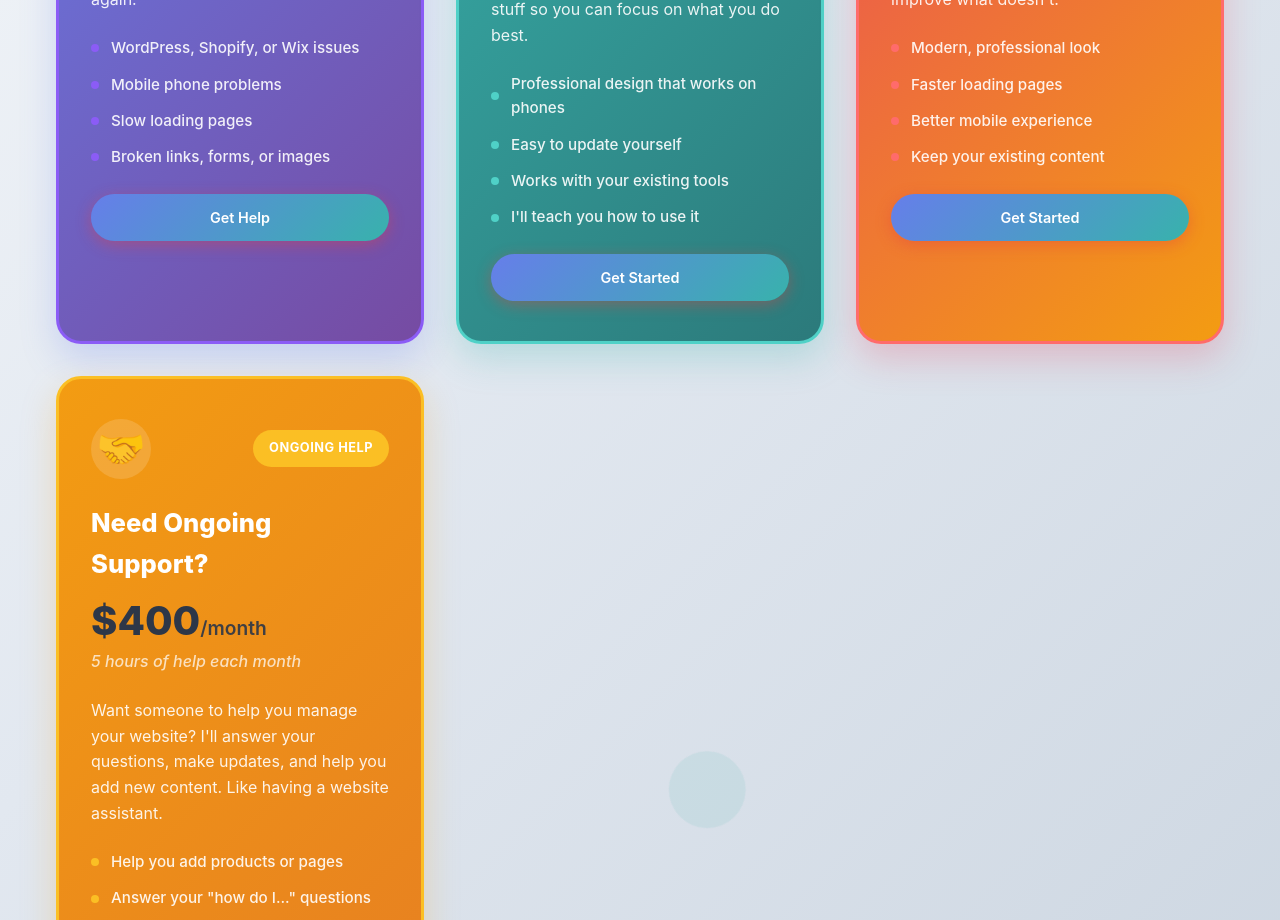
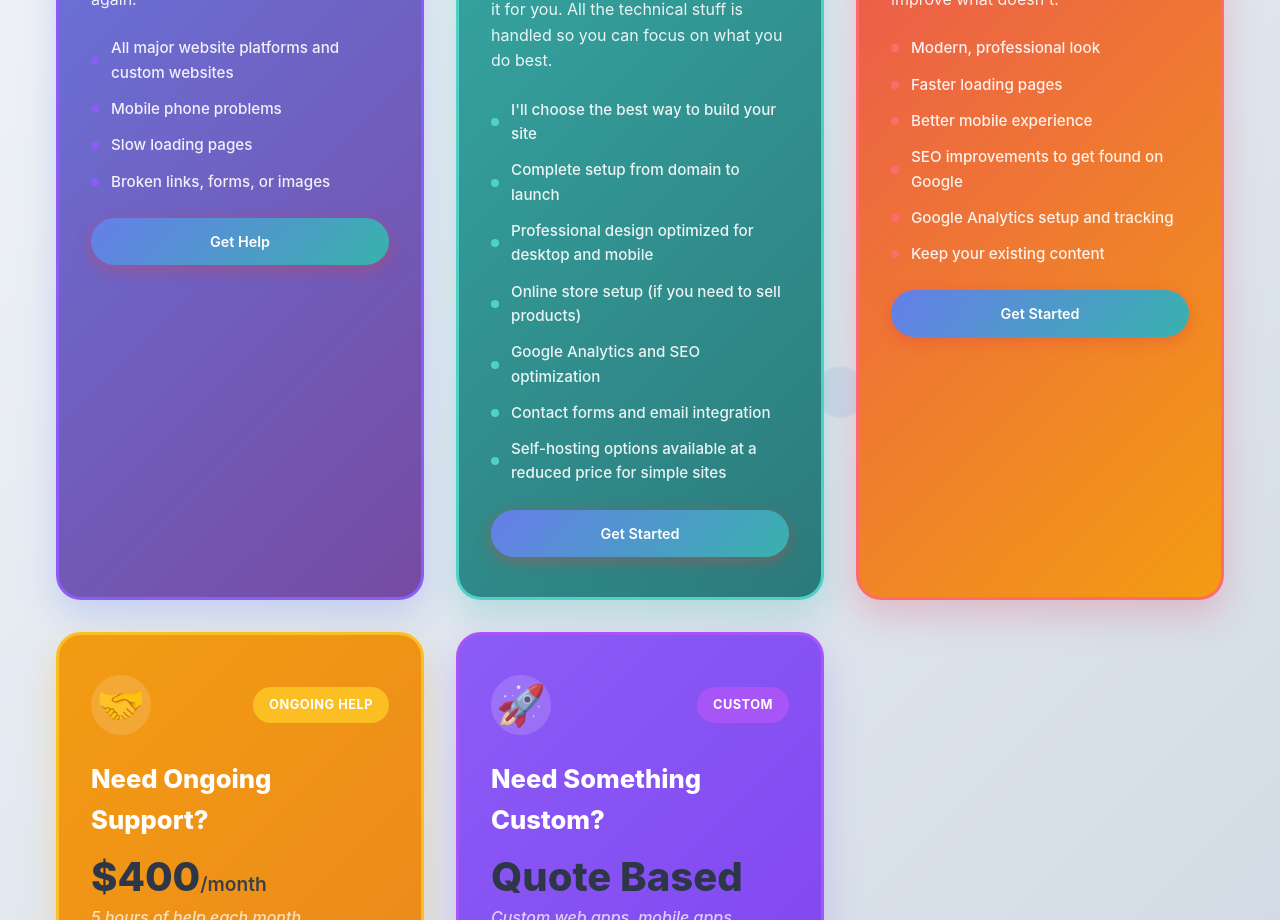
Before and after one commit to mriansabado/mauna-digital-website, a React (Vite) app: page / in a window 1280 px wide. Shown: the part 1880-2800 px from the top of the page. Built offline with nearby package versions, Linux system fonts and the light colour scheme.

Commit message:
updating services and rates

```diff
--- a/src/App.css
+++ b/src/App.css
@@ -1192,6 +1192,45 @@ section {
   font-size: 1rem;
 }
 
+.service-card-purple {
+  background: linear-gradient(135deg, #8b5cf6 0%, #7c3aed 100%);
+  border: 3px solid #a855f7;
+  box-shadow: 0 15px 35px rgba(139, 92, 246, 0.25);
+}
+
+.service-card-purple .service-icon-wrapper {
+  background: rgba(255, 255, 255, 0.15);
+  border-radius: 50%;
+  padding: 1rem;
+  display: flex;
+  align-items: center;
+  justify-content: center;
+  width: 60px;
+  height: 60px;
+}
+
+.service-card-purple .service-badge {
+  background: #a855f7;
+  color: white;
+  padding: 0.5rem 1rem;
+  border-radius: 20px;
+  font-size: 0.8rem;
+  font-weight: 700;
+  text-transform: uppercase;
+  letter-spacing: 0.5px;
+}
+
+.service-card-purple h3 {
+  color: white;
+  font-size: 1.6rem;
+  font-weight: 800;
+}
+
+.service-card-purple p {
+  color: rgba(255, 255, 255, 0.9);
+  font-size: 1rem;
+}
+
 /* Feature Items with Dots */
 .service-features {
   display: flex;
@@ -1230,6 +1269,10 @@ section {
   background: #fbbf24;
 }
 
+.service-card-purple .feature-dot {
+  background: #a855f7;
+}
+
 .service-card-electric-blue .feature-item span {
   color: rgba(255, 255, 255, 0.9);
 }
@@ -1243,6 +1286,10 @@ section {
 }
 
 .service-card-electric-yellow .feature-item span {
+  color: rgba(255, 255, 255, 0.9);
+}
+
+.service-card-purple .feature-item span {
   color: rgba(255, 255, 255, 0.9);
 }
 
--- a/src/App.tsx
+++ b/src/App.tsx
@@ -38,7 +38,7 @@ function App() {
               </h1>
               <p className="hero-description">
                 Whether your site needs fixing, updating, or you're ready for something new -
-                I've got you covered. <span className="service-pill">Web development</span> <span className="service-pill">Cloud solutions</span> <span className="service-pill">Mobile & desktop design</span> <span className="service-pill">Performance optimization</span>.
+                I've got you covered. <span className="service-pill">Web development</span> <span className="service-pill">SEO optimization</span> <span className="service-pill">Mobile & desktop design</span> <span className="service-pill">Performance optimization</span>.
                 Let's scale the mountain of digital success together. Fair prices, honest work, and friendly service.
               </p>
               <div className="hero-cta">
@@ -195,7 +195,7 @@ function App() {
           <div className="service-features">
             <div className="feature-item">
               <div className="feature-dot"></div>
-              <span>WordPress, Shopify, or Wix issues</span>
+              <span>All major website platforms and custom websites</span>
             </div>
             <div className="feature-item">
               <div className="feature-dot"></div>
@@ -224,24 +224,36 @@ function App() {
         <div className="service-content">
           <h3>Need a New Website?</h3>
           <div className="service-price">$1,800</div>
-          <p className="service-price-detail">Complete website in 2-3 weeks</p>
-          <p>Starting from scratch? I'll build you a professional website that works for your business. It'll look trustworthy, work on all devices, and help you get found online. I'll handle all the technical stuff so you can focus on what you do best.</p>
+          <p className="service-price-detail">Complete website in 2-3 weeks • Domain not included</p>
+          <p>Starting from scratch? I'll build you a professional website that works for your business. I'll listen to what you need and choose the best way to build it for you. All the technical stuff is handled so you can focus on what you do best.</p>
           <div className="service-features">
             <div className="feature-item">
               <div className="feature-dot"></div>
-              <span>Professional design that works on phones</span>
+              <span>I'll choose the best way to build your site</span>
             </div>
             <div className="feature-item">
               <div className="feature-dot"></div>
-              <span>Easy to update yourself</span>
+              <span>Complete setup from domain to launch</span>
             </div>
             <div className="feature-item">
               <div className="feature-dot"></div>
-              <span>Works with your existing tools</span>
+              <span>Professional design optimized for desktop and mobile</span>
             </div>
             <div className="feature-item">
               <div className="feature-dot"></div>
-              <span>I'll teach you how to use it</span>
+              <span>Online store setup (if you need to sell products)</span>
+            </div>
+            <div className="feature-item">
+              <div className="feature-dot"></div>
+              <span>Google Analytics and SEO optimization</span>
+            </div>
+            <div className="feature-item">
+              <div className="feature-dot"></div>
+              <span>Contact forms and email integration</span>
+            </div>
+            <div className="feature-item">
+              <div className="feature-dot"></div>
+              <span>Self-hosting options available at a reduced price for simple sites</span>
             </div>
           </div>
           <a href="#contact" className="btn btn-primary service-btn">Get Started</a>
@@ -275,6 +287,14 @@ function App() {
             </div>
             <div className="feature-item">
               <div className="feature-dot"></div>
+              <span>SEO improvements to get found on Google</span>
+            </div>
+            <div className="feature-item">
+              <div className="feature-dot"></div>
+              <span>Google Analytics setup and tracking</span>
+            </div>
+            <div className="feature-item">
+              <div className="feature-dot"></div>
               <span>Keep your existing content</span>
             </div>
           </div>
@@ -293,8 +313,12 @@ function App() {
           <h3>Need Ongoing Support?</h3>
           <div className="service-price">$400<span>/month</span></div>
           <p className="service-price-detail">5 hours of help each month</p>
-          <p>Want someone to help you manage your website? I'll answer your questions, make updates, and help you add new content. Like having a website assistant.</p>
+          <p>Want someone to help you manage your website and get found on Google? I'll answer your questions, make updates, help you add new content, and work on improving your search rankings. Like having a website assistant who also handles your SEO.</p>
           <div className="service-features">
+            <div className="feature-item">
+              <div className="feature-dot"></div>
+              <span>Monthly SEO improvements to get found on Google</span>
+            </div>
             <div className="feature-item">
               <div className="feature-dot"></div>
               <span>Help you add products or pages</span>
@@ -313,6 +337,40 @@ function App() {
             </div>
           </div>
           <a href="#contact" className="btn btn-primary service-btn">Get Started</a>
+        </div>
+      </div>
+
+      <div className="service-card service-card-purple">
+        <div className="service-card-header">
+          <div className="service-icon-wrapper">
+            <div className="service-icon">🚀</div>
+          </div>
+          <div className="service-badge">Custom</div>
+        </div>
+        <div className="service-content">
+          <h3>Need Something Custom?</h3>
+          <div className="service-price">Quote Based</div>
+          <p className="service-price-detail">Custom web apps, mobile apps, complex integrations</p>
+          <p>Need something more complex? Custom web applications, mobile apps, or integrations? Let's talk about your specific needs and I'll give you a fair quote.</p>
+          <div className="service-features">
+            <div className="feature-item">
+              <div className="feature-dot"></div>
+              <span>Custom web applications</span>
+            </div>
+            <div className="feature-item">
+              <div className="feature-dot"></div>
+              <span>Mobile phone apps</span>
+            </div>
+            <div className="feature-item">
+              <div className="feature-dot"></div>
+              <span>Complex integrations</span>
+            </div>
+            <div className="feature-item">
+              <div className="feature-dot"></div>
+              <span>Tailored solutions for your business</span>
+            </div>
+          </div>
+          <a href="#contact" className="btn btn-primary service-btn">Get Quote</a>
         </div>
       </div>
     </div>
@@ -334,8 +392,8 @@ function App() {
               <p>
                 I start every project by listening to your goals and challenges. Complex problems don't
                 always need complex solutions - I focus on what actually works and what you can maintain
-                long-term. You're not just getting a website, you're getting a partner who will teach
-                you how to manage your site and be here when you need help.
+                long-term. You're not just getting a website, you're getting a partner who will help you
+                get found on Google and be here when you need help.
               </p>
               <p>
                 No hidden fees, no confusing contracts, no endless revisions. Just honest work at fair
@@ -371,7 +429,7 @@ function App() {
             <div className="contact-badge">Let's Work Together</div>
             <h2 className="section-title">Ready to Get Started?</h2>
             <p className="contact-description">
-              Have a website that needs fixing? Want something brand new? Just need some help?
+              Have a website that needs fixing? Want something brand new? Need help getting found on Google?
               Let's chat! I promise to keep it simple and honest.
             </p>
           </div>
```
